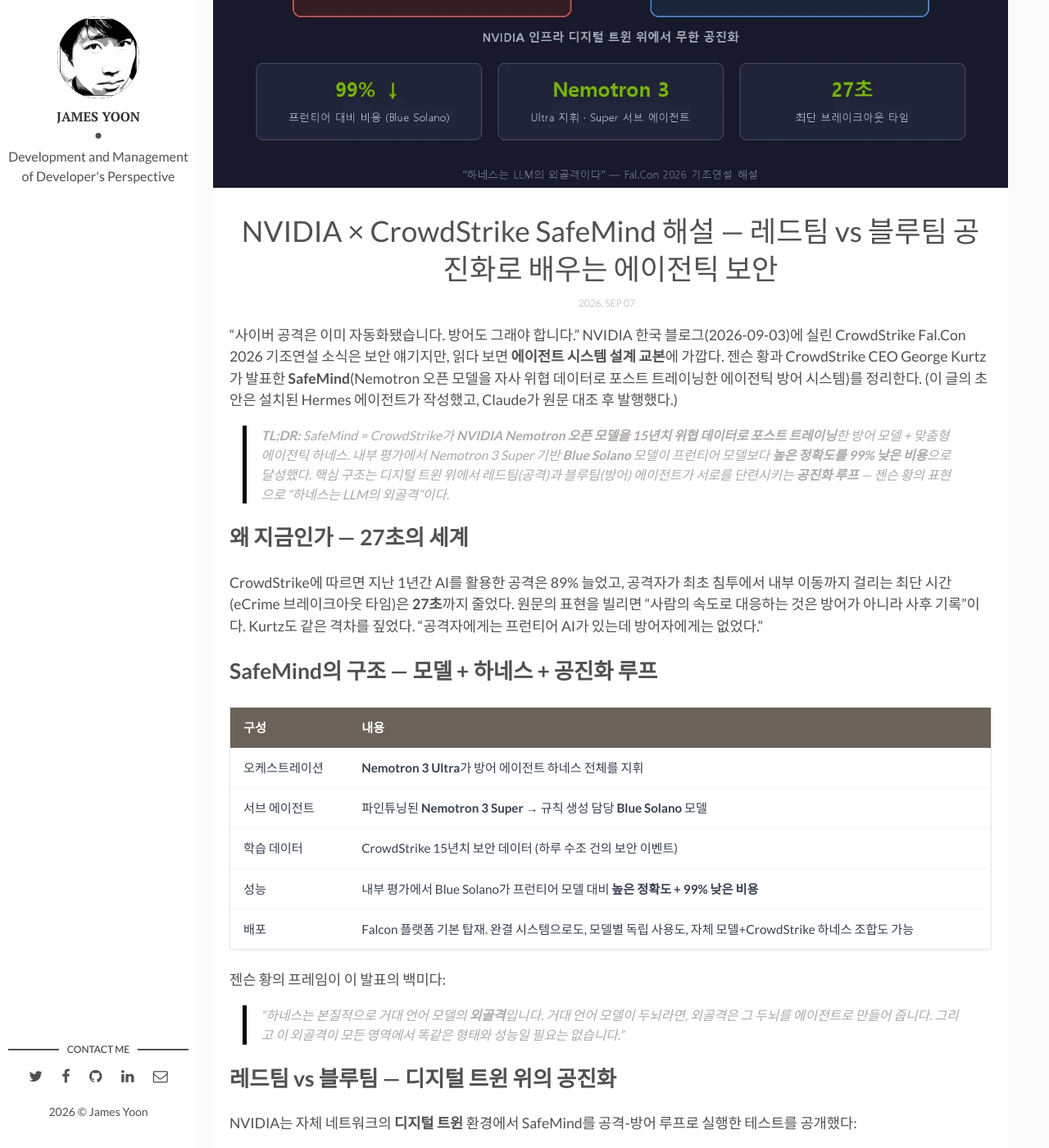
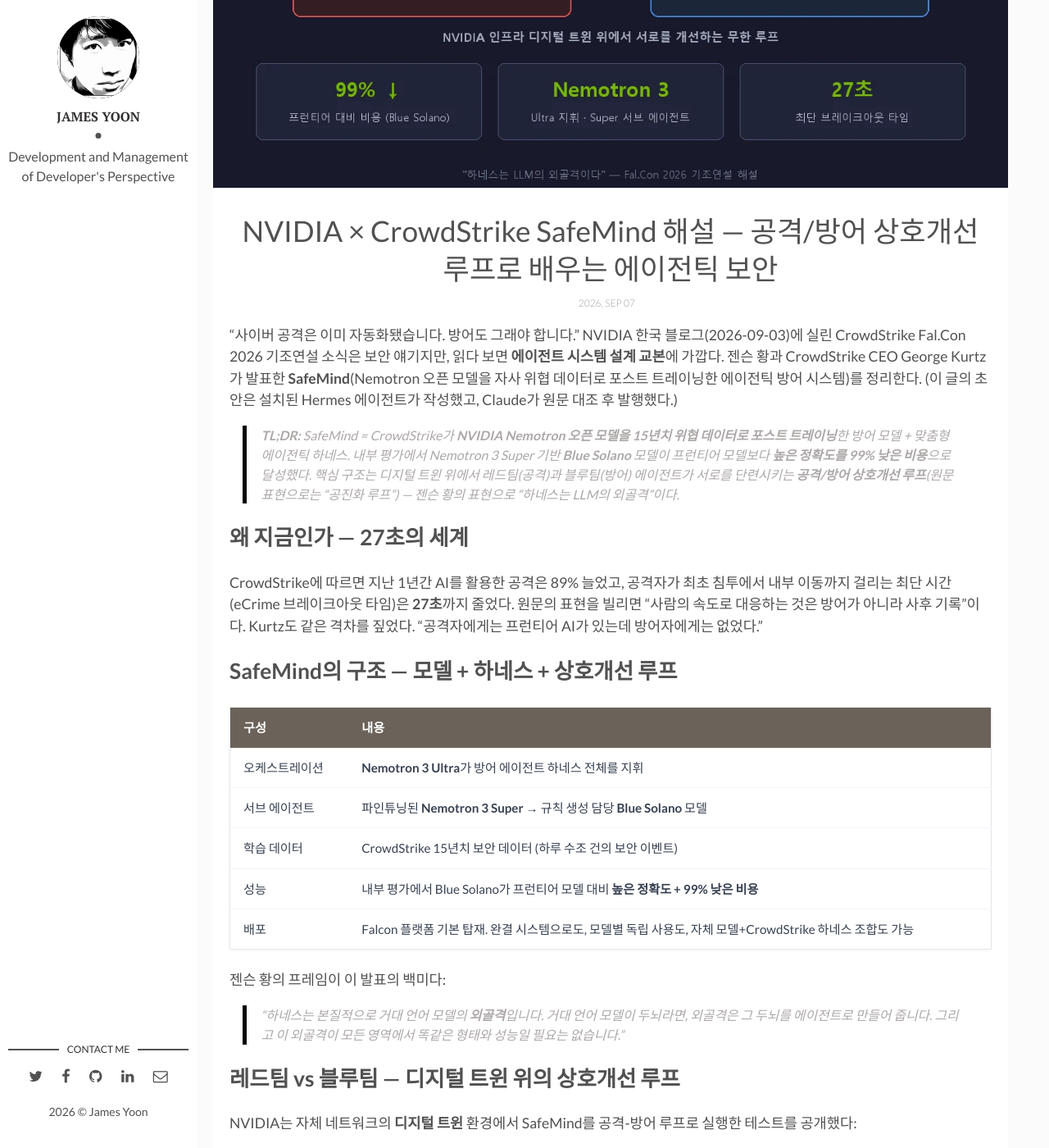
Before and after one commit to butteryoon/butteryoon.github.io, a Jekyll site: the page built from _posts/2026-09-07-nvidia-crowdstrike-safemind.md, in a window 1280 px wide and 1400 px high, scrolled down 291 px. Shown: the whole window at 82% size. Built offline with Jekyll 4.4.1, drawn with Linux system fonts in a browser that asks for light colours; comment, search, counter and statistics services are not loaded; some of the changed text lies outside the part shown.

Commit message:
SafeMind 글 용어 변경: 공진화 -> 공격/방어 상호개선 루프
제목·본문·타이틀 이미지 일괄 반영. 첫 등장부에 원문 용어
(공진화)를 병기해 원문과의 연결 유지.

Co-Authored-By: Claude Fable 5 <noreply@anthropic.com>
Claude-Session: https://claude.ai/code/session_01GP584Scs1goEpQgpanpNdb

```diff
--- a/_posts/2026-09-07-nvidia-crowdstrike-safemind.md
+++ b/_posts/2026-09-07-nvidia-crowdstrike-safemind.md
@@ -1,11 +1,11 @@
 ---
 layout: post
 comments: true
-title: "NVIDIA × CrowdStrike SafeMind 해설 — 레드팀 vs 블루팀 공진화로 배우는 에이전틱 보안"
-description: "Fal.Con 2026에서 발표된 CrowdStrike SafeMind 분석. Nemotron 3 Ultra/Super 기반 방어 하네스, 프런티어 대비 99% 낮은 비용의 Blue Solano 모델, 디지털 트윈 위 레드팀-블루팀 공진화 루프, 그리고 '하네스는 LLM의 외골격'이라는 프레임까지."
+title: "NVIDIA × CrowdStrike SafeMind 해설 — 공격/방어 상호개선 루프로 배우는 에이전틱 보안"
+description: "Fal.Con 2026에서 발표된 CrowdStrike SafeMind 분석. Nemotron 3 Ultra/Super 기반 방어 하네스, 프런티어 대비 99% 낮은 비용의 Blue Solano 모델, 디지털 트윈 위 레드팀-블루팀 공격/방어 상호개선 루프, 그리고 '하네스는 LLM의 외골격'이라는 프레임까지."
 img: safemind-coevolution-title.webp
 date: 2026-09-07 21:30:00 +0900
-last_modified_at: 2026-09-07 21:30:00 +0900
+last_modified_at: 2026-09-07 21:50:00 +0900
 tags: [nvidia, crowdstrike, safemind, nemotron, agentic-ai, cybersecurity, red-team] # add tag
 related: llm
 categories: dev
@@ -15,13 +15,13 @@ categories: dev
 
 <!--more-->
 
-> **TL;DR:** SafeMind = CrowdStrike가 **NVIDIA Nemotron 오픈 모델을 15년치 위협 데이터로 포스트 트레이닝**한 방어 모델 + 맞춤형 에이전틱 하네스. 내부 평가에서 Nemotron 3 Super 기반 **Blue Solano** 모델이 프런티어 모델보다 **높은 정확도를 99% 낮은 비용**으로 달성했다. 핵심 구조는 디지털 트윈 위에서 레드팀(공격)과 블루팀(방어) 에이전트가 서로를 단련시키는 **공진화 루프** — 젠슨 황의 표현으로 "하네스는 LLM의 외골격"이다.
+> **TL;DR:** SafeMind = CrowdStrike가 **NVIDIA Nemotron 오픈 모델을 15년치 위협 데이터로 포스트 트레이닝**한 방어 모델 + 맞춤형 에이전틱 하네스. 내부 평가에서 Nemotron 3 Super 기반 **Blue Solano** 모델이 프런티어 모델보다 **높은 정확도를 99% 낮은 비용**으로 달성했다. 핵심 구조는 디지털 트윈 위에서 레드팀(공격)과 블루팀(방어) 에이전트가 서로를 단련시키는 **공격/방어 상호개선 루프**(원문 표현으로는 "공진화 루프") — 젠슨 황의 표현으로 "하네스는 LLM의 외골격"이다.
 
 ## 왜 지금인가 — 27초의 세계
 
 CrowdStrike에 따르면 지난 1년간 AI를 활용한 공격은 89% 늘었고, 공격자가 최초 침투에서 내부 이동까지 걸리는 최단 시간(eCrime 브레이크아웃 타임)은 **27초**까지 줄었다. 원문의 표현을 빌리면 "사람의 속도로 대응하는 것은 방어가 아니라 사후 기록"이다. Kurtz도 같은 격차를 짚었다. "공격자에게는 프런티어 AI가 있는데 방어자에게는 없었다."
 
-## SafeMind의 구조 — 모델 + 하네스 + 공진화 루프
+## SafeMind의 구조 — 모델 + 하네스 + 상호개선 루프
 
 | 구성 | 내용 |
 |------|------|
@@ -35,7 +35,7 @@ CrowdStrike에 따르면 지난 1년간 AI를 활용한 공격은 89% 늘었고,
 
 > "하네스는 본질적으로 거대 언어 모델의 **외골격**입니다. 거대 언어 모델이 두뇌라면, 외골격은 그 두뇌를 에이전트로 만들어 줍니다. 그리고 이 외골격이 모든 영역에서 똑같은 형태와 성능일 필요는 없습니다."
 
-## 레드팀 vs 블루팀 — 디지털 트윈 위의 공진화
+## 레드팀 vs 블루팀 — 디지털 트윈 위의 상호개선 루프
 
 NVIDIA는 자체 네트워크의 **디지털 트윈** 환경에서 SafeMind를 공격-방어 루프로 실행한 테스트를 공개했다:
 
@@ -49,7 +49,7 @@ NVIDIA는 자체 네트워크의 **디지털 트윈** 환경에서 SafeMind를
 
 - **오픈 모델 + 자기 데이터 포스트 트레이닝**이라는 공식: CrowdStrike가 위협 데이터를 외부로 보내지 않고 직접 학습시킬 수 있었던 건 Nemotron이 오픈 모델이기 때문이다. 폐쇄형 프런티어 모델로는 불가능한 **데이터 주권** 시나리오이고, 금융·공공처럼 데이터 반출이 막힌 도메인의 참조 사례다.
 - **계층적 에이전트 위임 패턴**: Ultra가 오케스트레이션, Super 파인튜닝 모델이 서브 태스크를 맡는다. 큰 모델은 지휘, 특화 모델은 실행이라는 배치는 온프레미스 GPU 예산 설계에 그대로 쓰인다.
-- **공진화 루프의 일반화**: 생성 에이전트 vs 검증 에이전트를 맞붙여 서로를 강화하는 구조는 보안 밖에서도 유효하다. [가드레일을 Security 계층으로 끼우는 글]({{site.baseurl}}/tools/2026/07/25/hermes_guardrail_security.html)에서 다룬 액션 검증의 다음 단계 형태다.
+- **상호개선 루프의 일반화**: 생성 에이전트 vs 검증 에이전트를 맞붙여 서로를 강화하는 구조는 보안 밖에서도 유효하다. [가드레일을 Security 계층으로 끼우는 글]({{site.baseurl}}/tools/2026/07/25/hermes_guardrail_security.html)에서 다룬 액션 검증의 다음 단계 형태다.
 - **하네스 = 외골격** 프레임은 [Agent Skills]({{site.baseurl}}/tools/2026/08/11/agent_skills_engineering_workflows.html) 같은 스킬 시스템이 왜 모델만큼 중요한지를 한 문장으로 정리해준다.
 
 ## 마무리
```
Also changed, not shown: assets/img/safemind-coevolution-title.webp.
